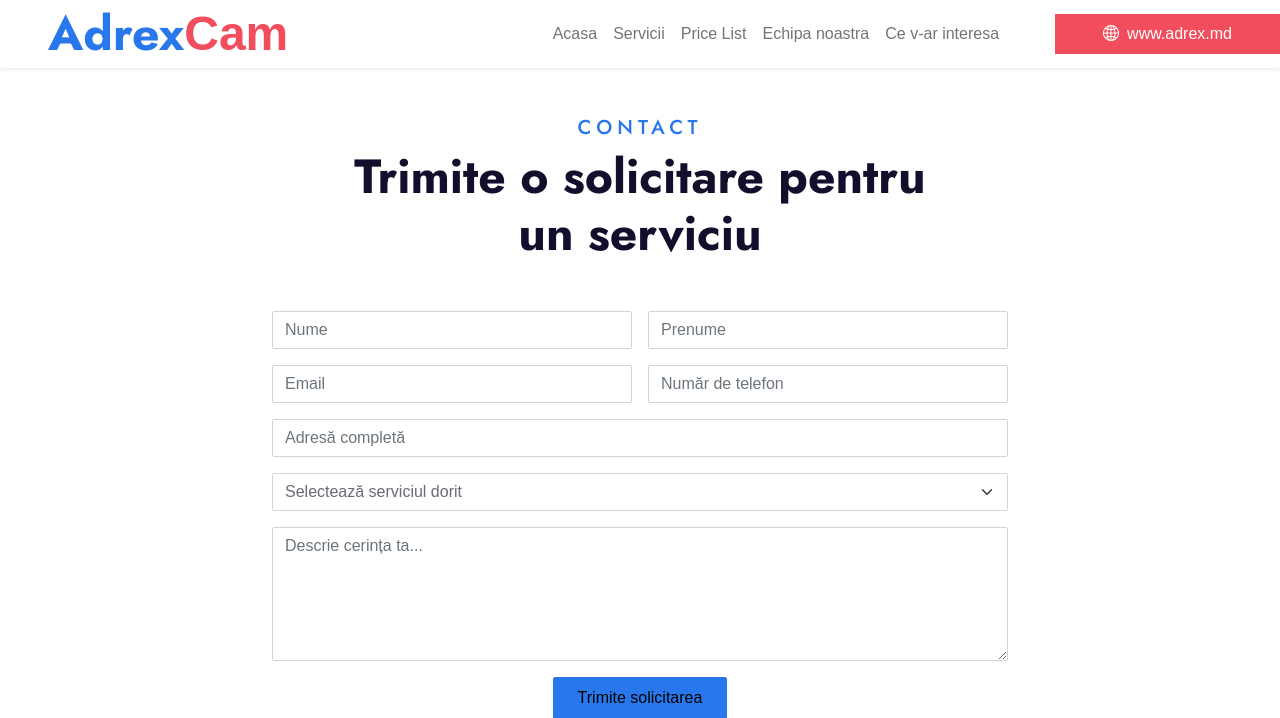
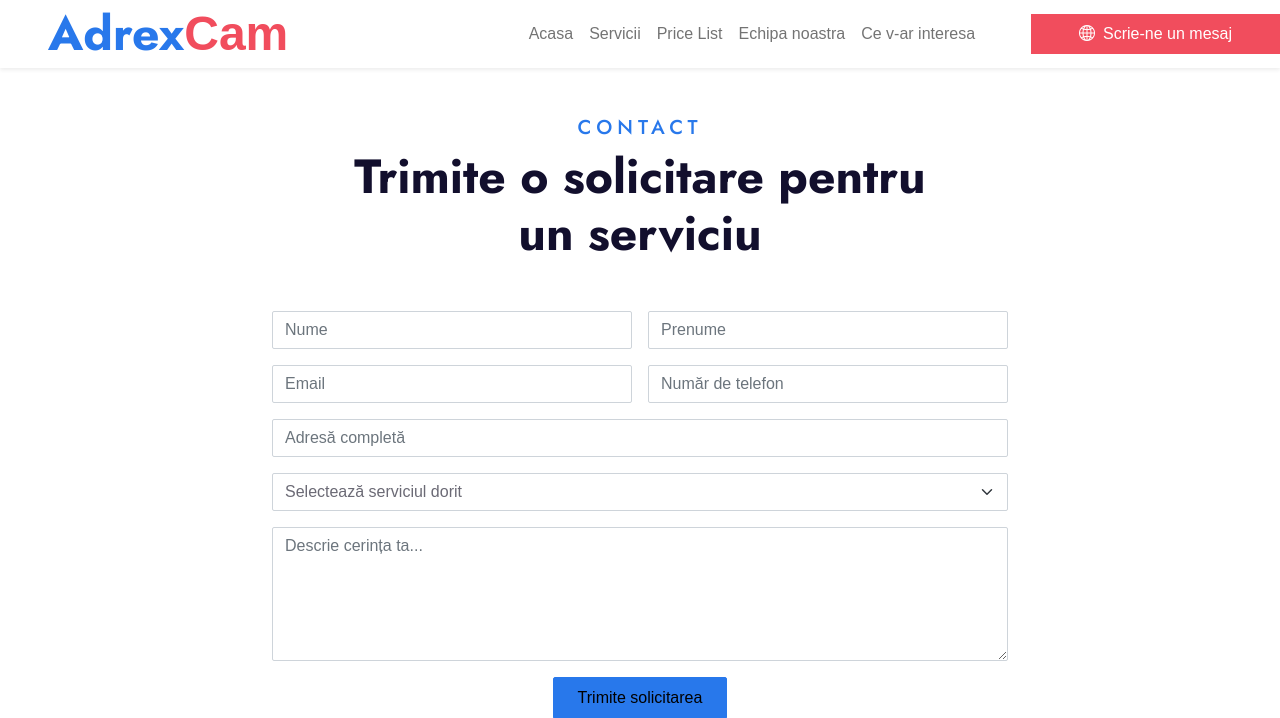
Before and after one commit to Pozitiv4k/AdrexM, a PHP site: page /UserSide/leads.php in a window 1280 px wide. Shown: the top 718 px of the page. Run offline with PHP 8.4, Linux system fonts and the light colour scheme; some libraries are stand-ins or nearby versions.

Commit message:
Update proiect11

```diff
--- a/include/nav_user.php
+++ b/include/nav_user.php
@@ -15,8 +15,8 @@ include_once __DIR__ . '/../configs/config.php';
             <a href="<?= BASE_URL ?>UserSide/price.php" class="nav-item nav-link">Price List</a>
             <a href="<?= BASE_URL ?>UserSide/team.php" class="nav-item nav-link">Echipa noastra</a>
             <a href="<?= BASE_URL ?>UserSide/leads.php" class="nav-item nav-link">Ce v-ar interesa</a>
-            <a href="https://www.adrex.md" class="nav-item nav-link nav-contact bg-secondary text-white px-5 ms-lg-5">
-                <i class="bi bi bi-globe2 me-2"></i>www.adrex.md
+            <a href="<?= BASE_URL ?>UserSide/leads.php" class="nav-item nav-link nav-contact bg-secondary text-white px-5 ms-lg-5">
+                <i class="bi bi bi-globe2 me-2"></i>Scrie-ne un mesaj
             </a>
         </div>
     </div>
```
